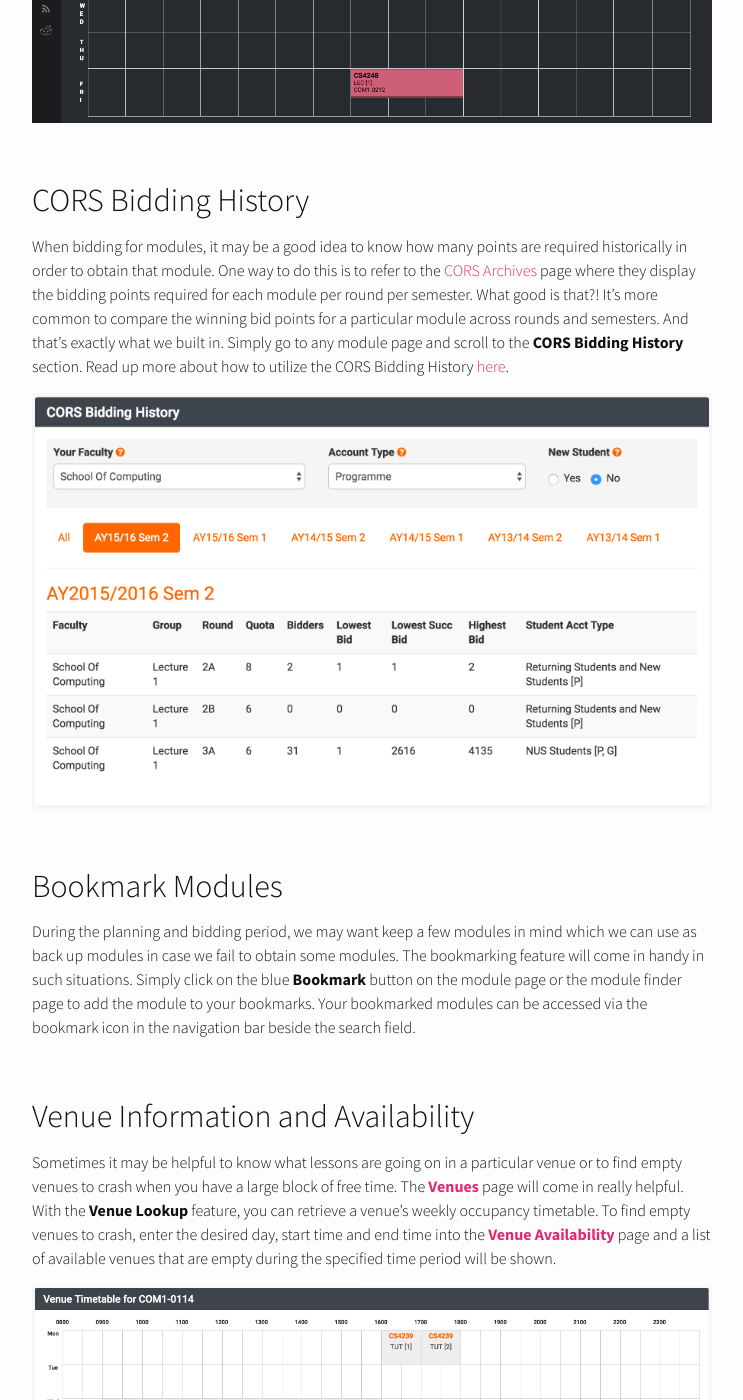
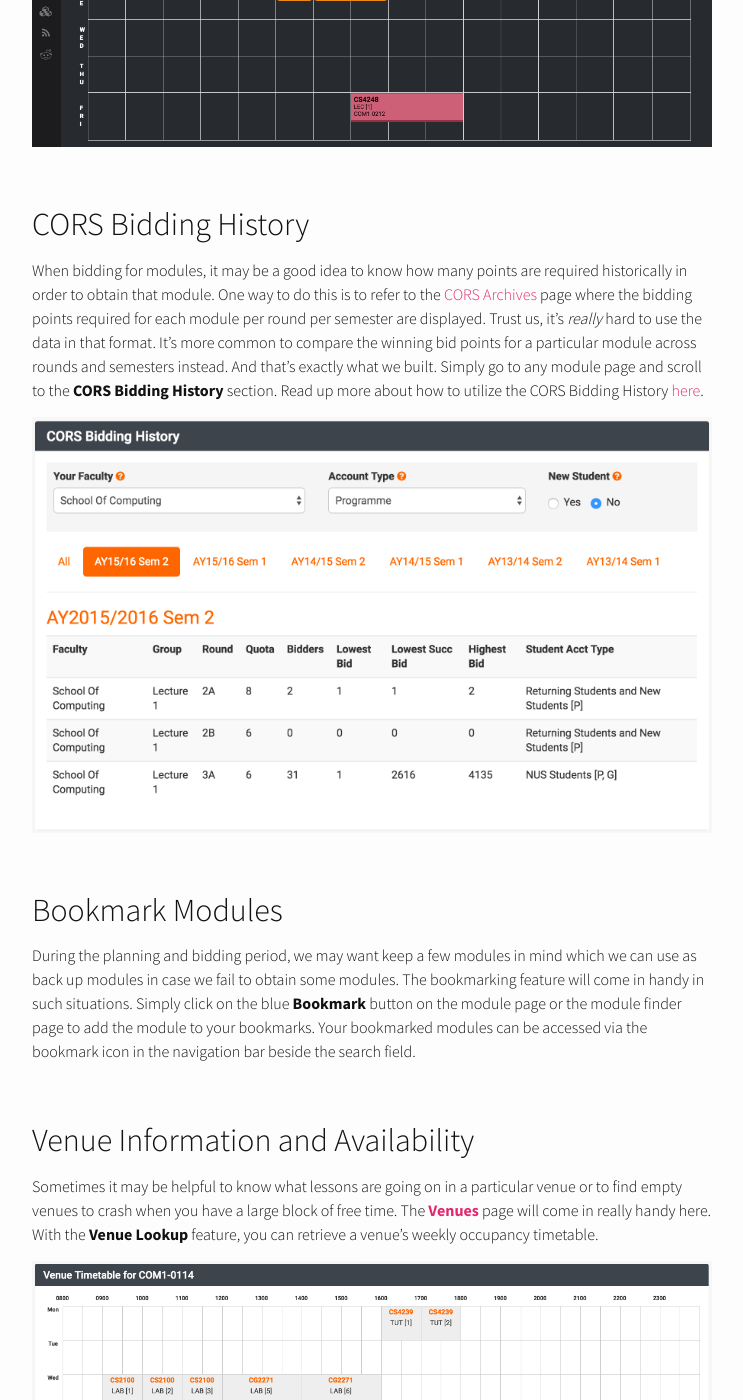
Before and after one commit to nusmodifications/nusmods-blog, a Jekyll site: the page built from _posts/2016-08-01-5-nusmods-features-you-might-not-know-about.markdown, in a window 1280 px wide and 1400 px high, scrolled down 965 px. Shown: the whole window, without its empty margins (268-1011 px from the left). Built offline with Jekyll 4.4.1, drawn with Linux system fonts in a browser that asks for light colours; nearby versions of some CDN libraries; some of the changed text lies outside the part shown.

Commit message:
Proofread

```diff
--- a/_posts/2016-08-01-5-nusmods-features-you-might-not-know-about.markdown
+++ b/_posts/2016-08-01-5-nusmods-features-you-might-not-know-about.markdown
@@ -12,26 +12,27 @@
 
 One of the most popular features of NUSMods is the colorful timetable lesson slots, as it gives colour to one's school life (literally). Do you know that there are a grand total of 32 different color themes for these lesson slots? They can be accessed via the [**Preferences**](https://nusmods.com/preferences) page or simply pressing the <kbd>←</kbd> and <kbd>→</kbd> arrow keys to switch between themes. Our personal favourites are the *Mocha*, *Monokai* and *Ocean* themes. There is even an [NUSWhispers](https://nuswhispers.com) theme if you can't get enough of it (;
 
-Additionally, **Dark mode** is also available and can be activated by pressing <kbd>X</kbd>.
+Additionally, **Dark mode** is also available and can be activated by pressing <kbd>X</kbd>. We find that dark mode is easier on the eyes and can be a little more battery-saving. Check it out!
 
 ![Dark Mode](/img/features/dark-mode.png)
 
 ## CORS Bidding History
 
-When bidding for modules, it may be a good idea to know how many points are required historically in order to obtain that module. One way to do this is to refer to the [CORS Archives](http://www.cors.nus.edu.sg/archive.html) page where they display the bidding points required for each module per round per semester. What good is that?! It's more common to compare the winning bid points for a particular module across rounds and semesters. And that's exactly what we built in. Simply go to any module page and scroll to the **CORS Bidding History** section. Read up more about how to utilize the CORS Bidding History [here](/how-nusmods-can-help-you-during-cors-bidding).
+When bidding for modules, it may be a good idea to know how many points are required historically in order to obtain that module. One way to do this is to refer to the [CORS Archives](http://www.cors.nus.edu.sg/archive.html) page where the bidding points required for each module per round per semester are displayed. Trust us, it's *really* hard to use the data in that format. It's more common to compare the winning bid points for a particular module across rounds and semesters instead. And that's exactly what we built. Simply go to any module page and scroll to the **CORS Bidding History** section. Read up more about how to utilize the CORS Bidding History [here](/how-nusmods-can-help-you-during-cors-bidding).
 
 ![CORS Bidding History](/img/features/cors-bidding-history.png)
 
 ## Bookmark Modules
 
-During the planning and bidding period, we may want keep a few modules in mind which we can use as back up modules in case we fail to obtain some modules. The bookmarking feature will come in handy in such situations. Simply click on the blue **Bookmark** button on the module page or the module finder page to add the module to your bookmarks. Your bookmarked modules can be accessed via the bookmark
-icon in the navigation bar beside the search field.
+During the planning and bidding period, we may want keep a few modules in mind which we can use as back up modules in case we fail to obtain some modules. The bookmarking feature will come in handy in such situations. Simply click on the blue **Bookmark** button on the module page or the module finder page to add the module to your bookmarks. Your bookmarked modules can be accessed via the bookmark icon in the navigation bar beside the search field.
 
 ## Venue Information and Availability
 
-Sometimes it may be helpful to know what lessons are going on in a particular venue or to find empty venues to crash when you have a large block of free time. The [**Venues**](https://nusmods.com/venues) page will come in really helpful. With the **Venue Lookup** feature, you can retrieve a venue's weekly occupancy timetable. To find empty venues to crash, enter the desired day, start time and end time into the [**Venue Availability**](https://nusmods.com/venueavailability) page and a list of available venues that are empty during the specified time period will be shown.
+Sometimes it may be helpful to know what lessons are going on in a particular venue or to find empty venues to crash when you have a large block of free time. The [**Venues**](https://nusmods.com/venues) page will come in really handy here. With the **Venue Lookup** feature, you can retrieve a venue's weekly occupancy timetable.
 
 ![Venue Information](/img/features/venues.png)
+
+To find empty venues to crash, enter the desired day, start time and end time into the [**Venue Availability**](https://nusmods.com/venueavailability) page and a list of available venues that are empty during the specified time period will be shown.
 
 ## Navigation Shortcuts for Power Users
 
```
